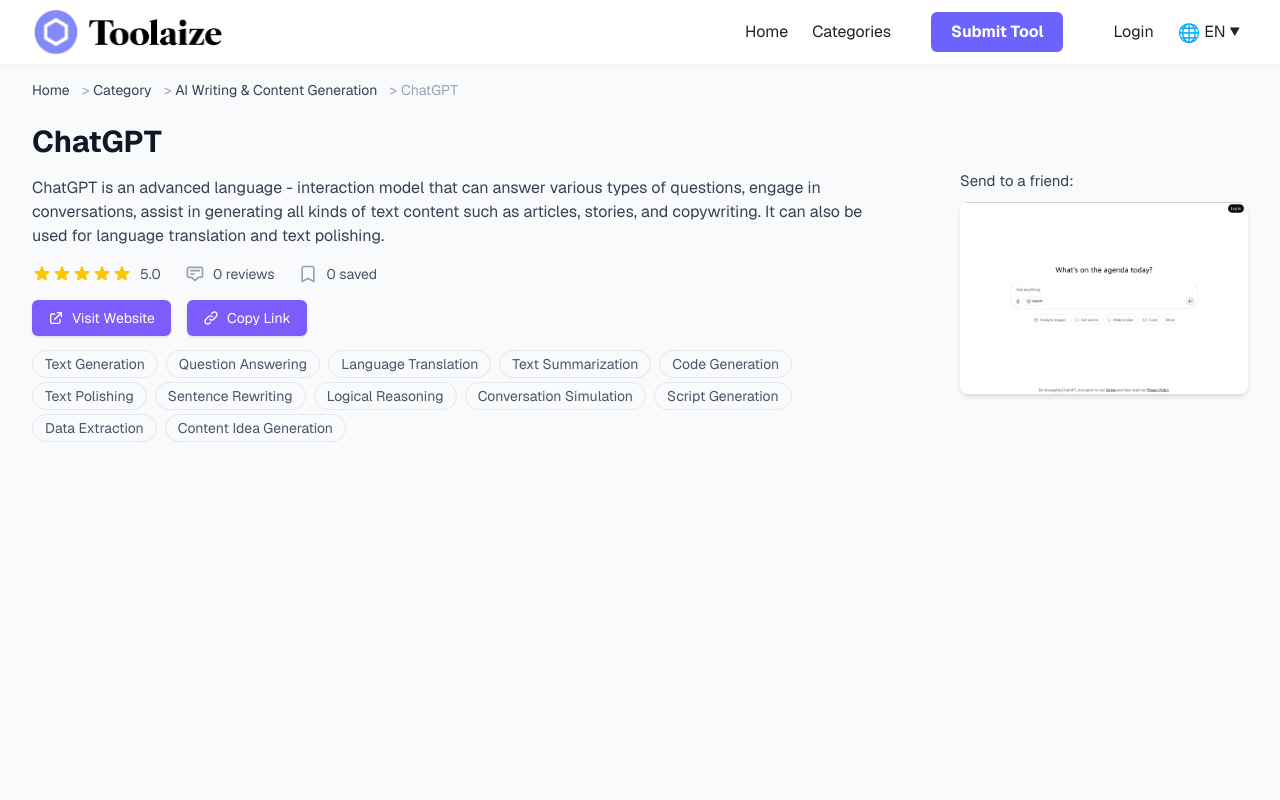
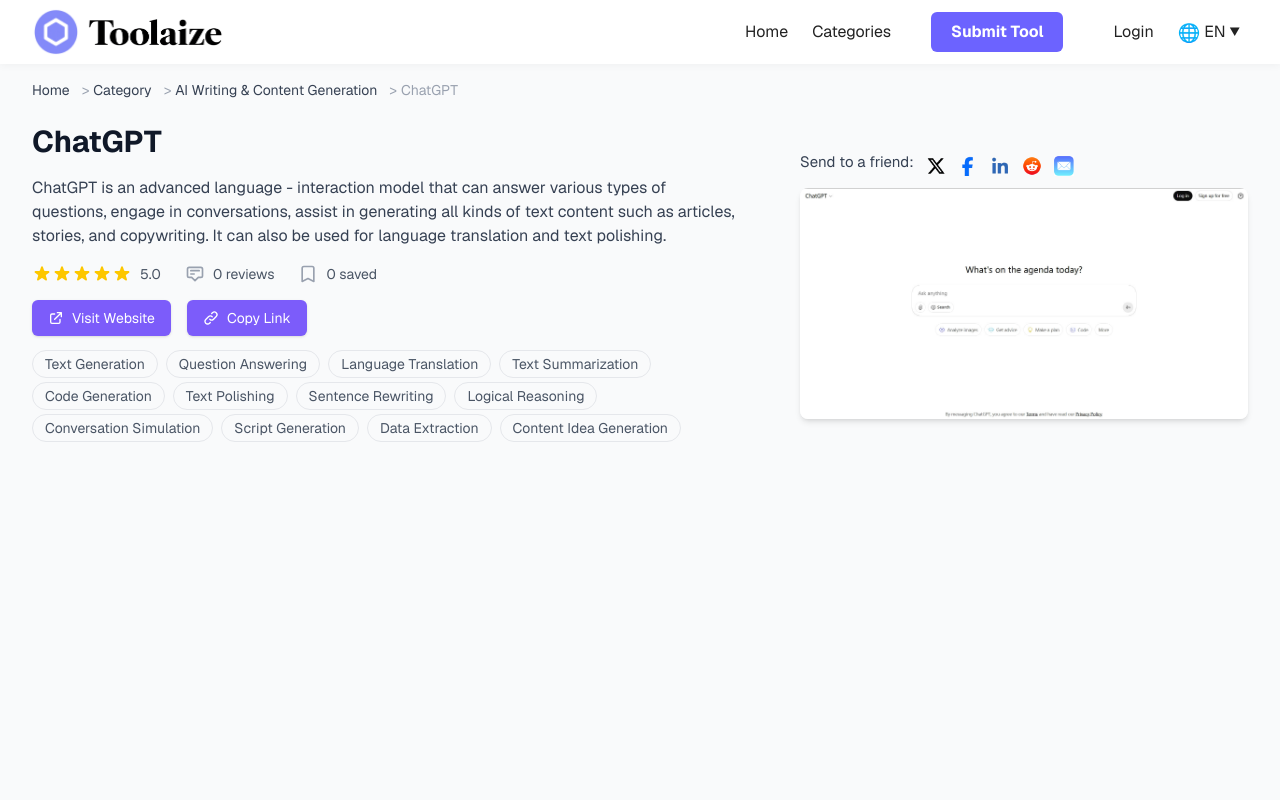
Before and after one commit to chenyichao1993/ai-tool, a Next.js app in the folder ai-tool-directory/: page /tools/chatgpt in a window 1280 px wide. Shown: the top 800 px of the page. Built offline with nearby package versions, Linux system fonts and the light colour scheme.

Commit message:
在 ToolClient.tsx 中添加社交分享按钮，支持 Twitter、Facebook、LinkedIn、Reddit 和邮件分享，优化了分享功能的用户体验，同时调整了工具截图的样式以适应不同屏幕尺寸。

```diff
--- a/ai-tool-directory/src/app/tools/[id]/ToolClient.tsx
+++ b/ai-tool-directory/src/app/tools/[id]/ToolClient.tsx
@@ -163,11 +163,25 @@
           <div className="mt-8 md:mt-0 md:ml-8 flex-shrink-0">
             <div className="tool-social-row mb-3">
               <span className="text-sm text-gray-700 font-medium">Send to a friend:</span>
-              <div className="tool-social-icons">
-                {/* ...社交分享按钮... */}
+              <div className="tool-social-icons flex gap-2 mt-2">
+                <a href={`https://twitter.com/intent/tweet?url=${encodeURIComponent(window.location.href)}&text=Check%20out%20this%20AI%20tool!`} target="_blank" rel="noopener noreferrer" className="hover:opacity-80 transition">
+                  <img src="/social/x.png" alt="X" className="w-8 h-8" />
+                </a>
+                <a href={`https://www.facebook.com/sharer/sharer.php?u=${encodeURIComponent(window.location.href)}`} target="_blank" rel="noopener noreferrer" className="hover:opacity-80 transition">
+                  <img src="/social/facebook.png" alt="Facebook" className="w-8 h-8" />
+                </a>
+                <a href={`https://www.linkedin.com/shareArticle?mini=true&url=${encodeURIComponent(window.location.href)}`} target="_blank" rel="noopener noreferrer" className="hover:opacity-80 transition">
+                  <img src="/social/linkedin.png" alt="LinkedIn" className="w-8 h-8" />
+                </a>
+                <a href={`https://reddit.com/submit?url=${encodeURIComponent(window.location.href)}`} target="_blank" rel="noopener noreferrer" className="hover:opacity-80 transition">
+                  <img src="/social/reddit.png" alt="Reddit" className="w-8 h-8" />
+                </a>
+                <a href={`mailto:?subject=Check%20out%20this%20AI%20tool!&body=${encodeURIComponent(window.location.href)}`} target="_blank" rel="noopener noreferrer" className="hover:opacity-80 transition">
+                  <img src="/social/email.png" alt="Email" className="w-8 h-8" />
+                </a>
               </div>
             </div>
-            <img src={screenshot} alt={tool.name} className="rounded-lg shadow-md w-72 h-48 object-cover" />
+            <img src={screenshot} alt={tool.name} className="rounded-lg shadow-md w-full max-w-md h-auto object-cover" style={{ minWidth: 320, minHeight: 180 }} />
           </div>
         </div>
       </div>
```
